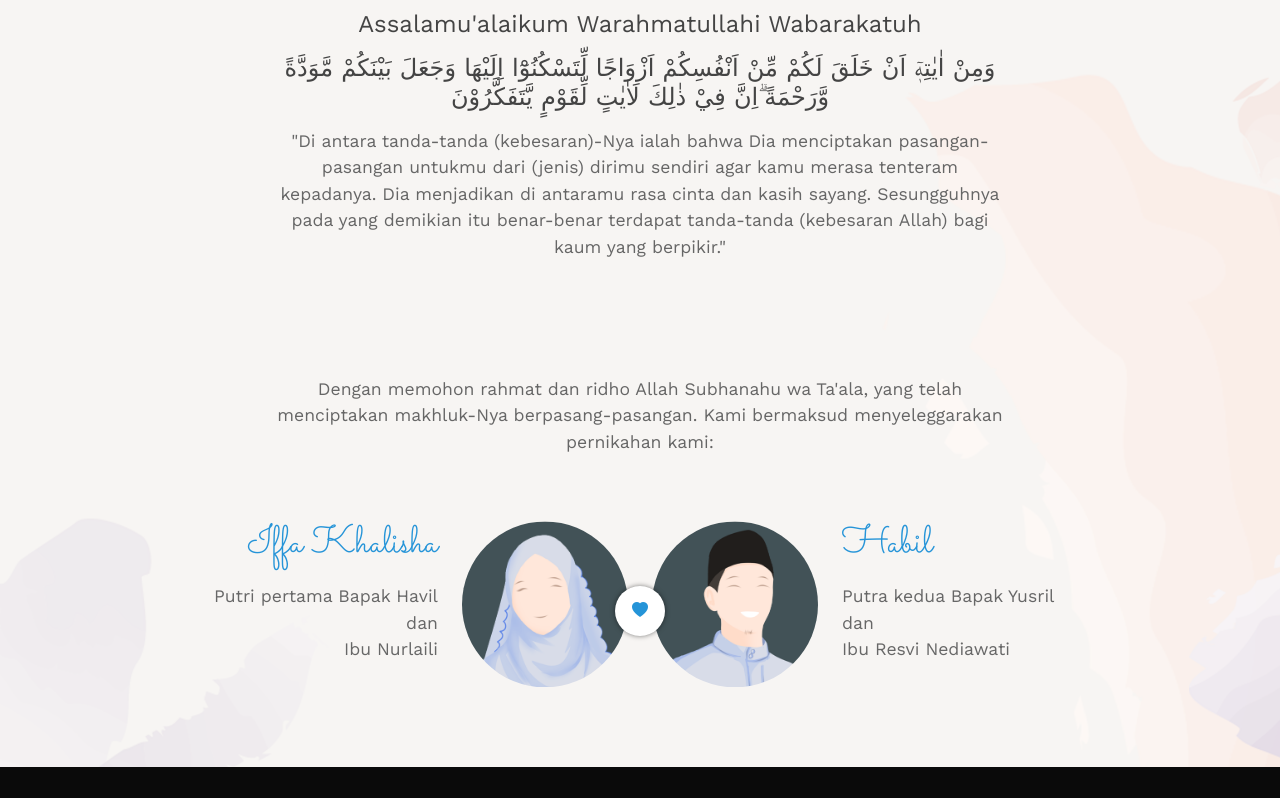
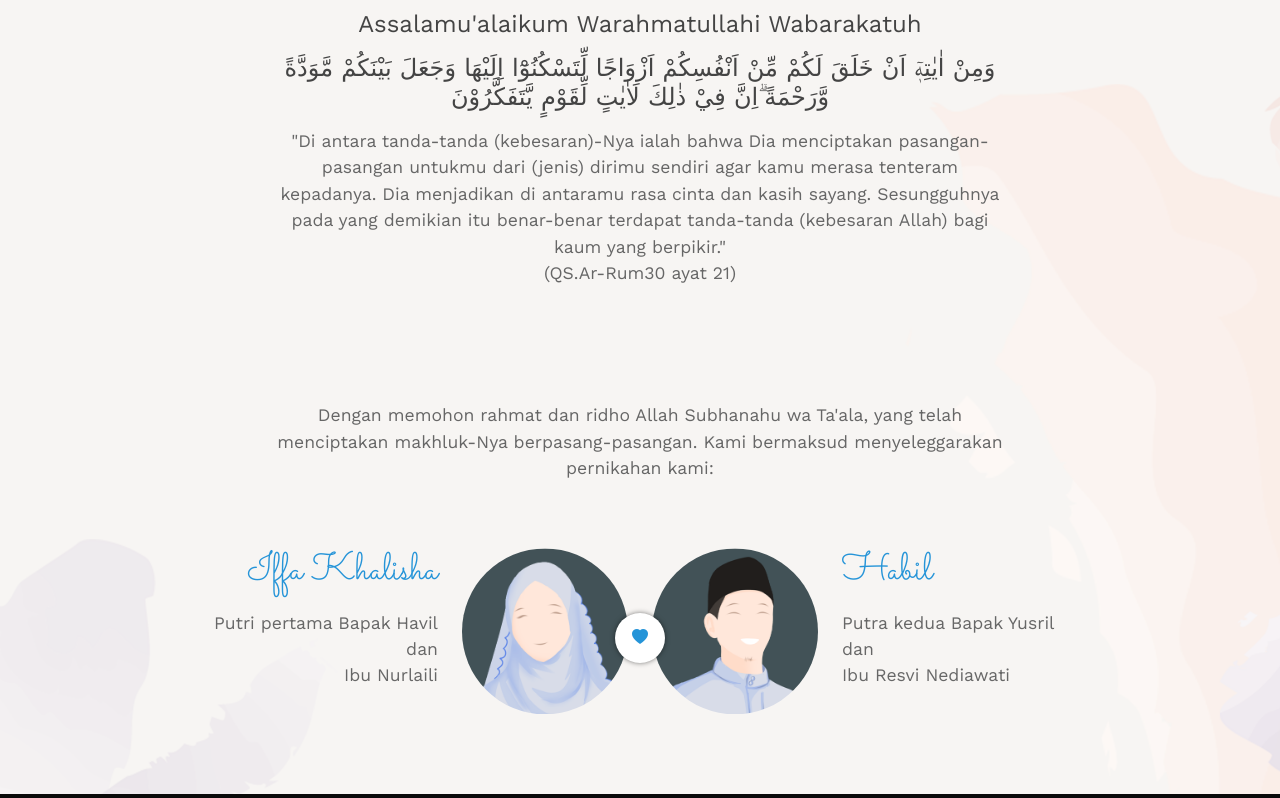
Before and after one commit to iffafhas03/iffahabilwed, a website: page index.html in a window 1280 px wide. Shown: the part 1082-1880 px from the top of the page. Drawn offline with nearby package versions, Linux system fonts and the light colour scheme; some packages are replaced by stand-ins of ours; a script that the page names is missing.

Commit message:
insyaAllah Done

```diff
--- a/index.html
+++ b/index.html
@@ -129,7 +129,7 @@
               pasangan-pasangan untukmu dari (jenis) dirimu sendiri agar kamu
               merasa tenteram kepadanya. Dia menjadikan di antaramu rasa cinta
               dan kasih sayang. Sesungguhnya pada yang demikian itu benar-benar
-              terdapat tanda-tanda (kebesaran Allah) bagi kaum yang berpikir."
+              terdapat tanda-tanda (kebesaran Allah) bagi kaum yang berpikir." <br><b></b>(QS.Ar-Rum30 ayat 21)
             </p>
           </div>
         </div>
```
